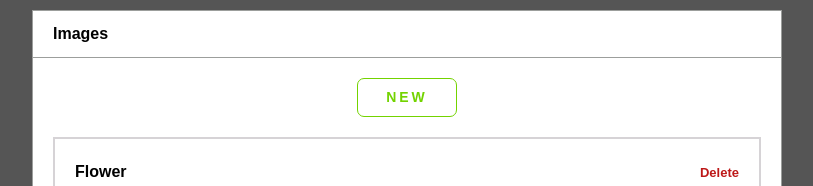
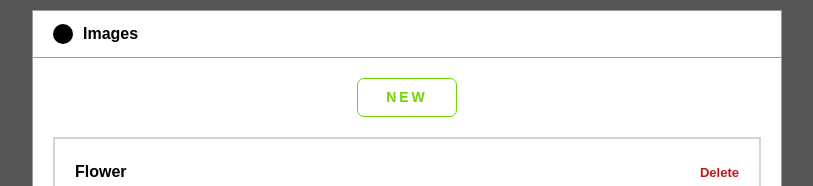
Before and after one commit to Shurumov/react-image-list, a React app: page / in a window 1280 px wide. Shown: the top 186 px of the page, without its empty margins (233-1046 px from the left). Built offline with nearby package versions, Linux system fonts and the light colour scheme.

Commit message:
change styles

```diff
--- a/src/index.css
+++ b/src/index.css
@@ -144,12 +144,21 @@ body {
 
 .page-header {
 	width: 100%;
-	padding: 10px;
+	padding: 10px 20px;
 	border-bottom: 1px solid #9c9e9c;
 	display: flex;
 	justify-content: flex-start;
 	align-items: center;
 	align-content: center
+}
+
+.page-header__img {
+	width: 20px;
+	height: 20px;
+	border-radius: 50%;
+	background-color: #000;
+	margin-right: 10px
+
 }
 
 @media (max-width:767.98px) {
```
Also changed, not shown: README.md.
